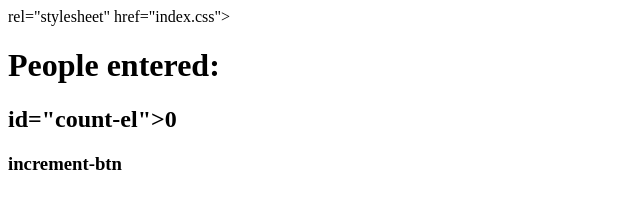
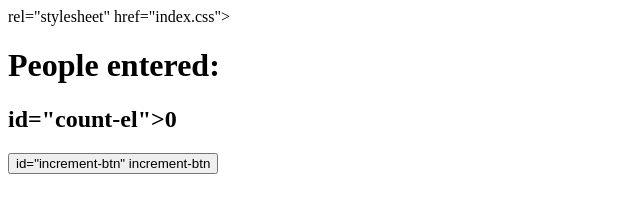
Before and after one commit to vamsikrishna34/javascript45, a plain HTML site: page index.html in a window 1280 px wide. Shown: the whole page, without its empty margins (0-640 px from the left). Drawn offline with Linux system fonts and the light colour scheme.

Commit message:
increment function added

```diff
--- a/index.html
+++ b/index.html
@@ -5,7 +5,7 @@
     <body>
         <h1>People entered: </h1>
         <h2> id="count-el">0</h2>
-        <h3> increment-btn</h3>
+        <button>id="increment-btn" increment-btn</button>
         <script src="index.js"></script>
     </body>
 </html>
```
